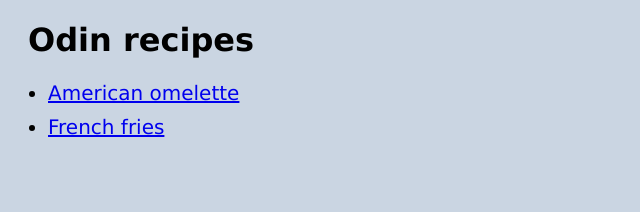
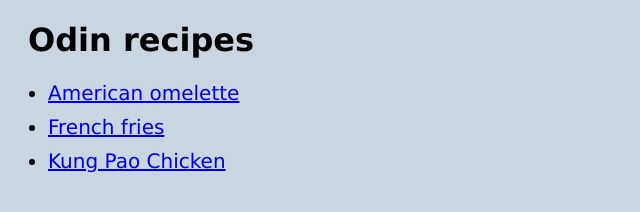
Before and after one commit to AndreiLeIttu/odin-recipes, a plain HTML site: page index.html in a window 1280 px wide. Shown: the whole page, without its empty margins (0-640 px from the left). Drawn offline with Linux system fonts and the light colour scheme.

Commit message:
Link main page to new recipe.

```diff
--- a/index.html
+++ b/index.html
@@ -11,6 +11,7 @@
         <ul>
             <li><a href="./recipes/american-omelette.html">American omelette</a></li>
             <li><a href="./recipes/french-fries.html">French fries</a></li>
+            <li><a href="./recipes/kung-pao-chicken.html">Kung Pao Chicken</a></li>
         </ul>
     </body>
 </html>
```
